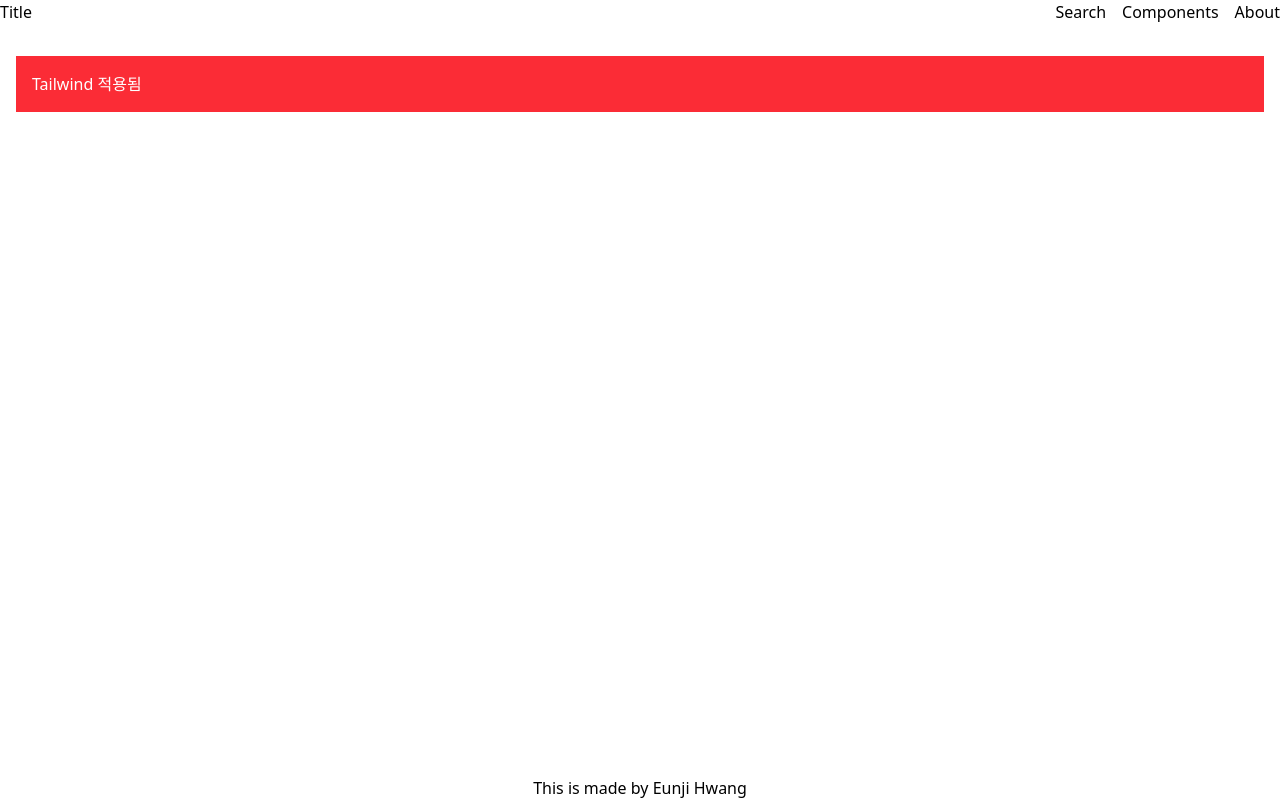
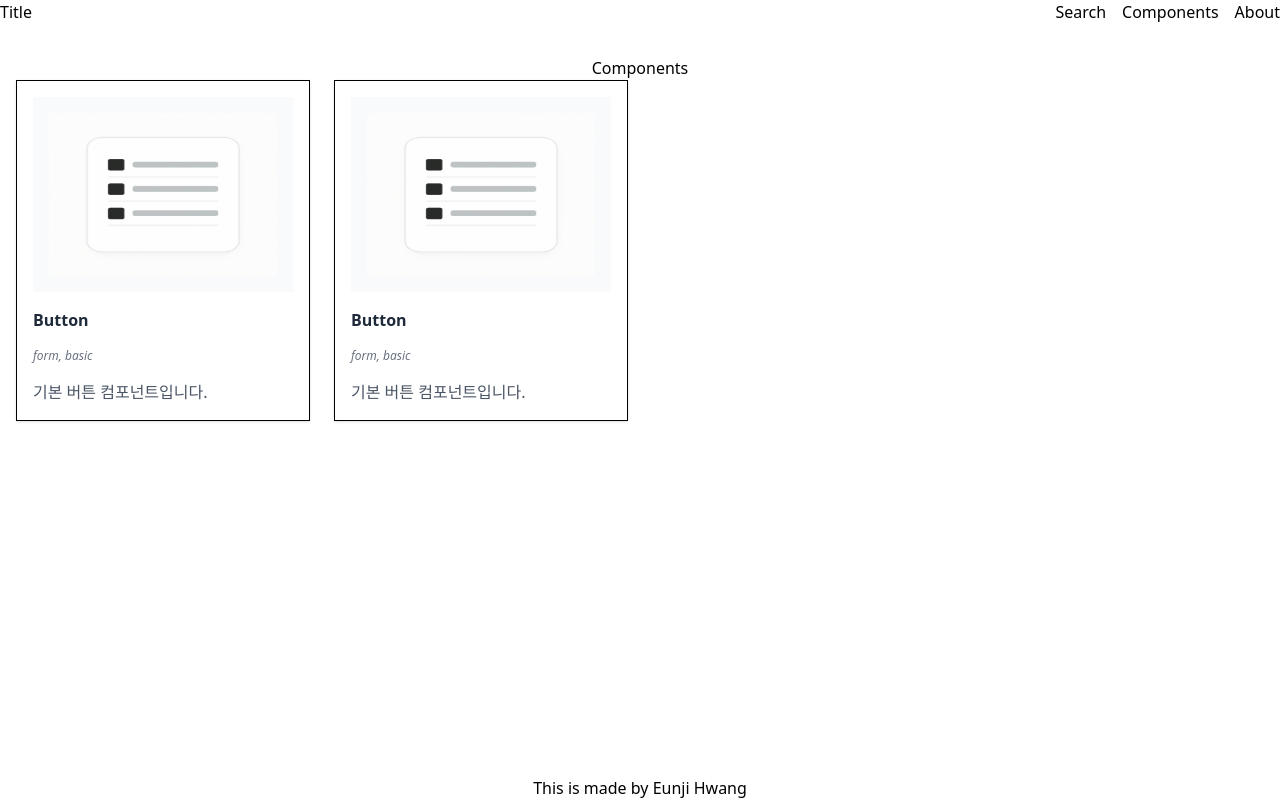
Before and after one commit to dmswl6310/comp_plus, a React (Vite) app: page /components in a window 1280 px wide. Built offline with nearby package versions, Linux system fonts and the light colour scheme.

Commit message:
feat: 리스트뷰와 리스트뷰에 표시되는 카드 추가

```diff
--- /dev/null
+++ b/src/components/ComponentCard.tsx
@@ -0,0 +1,24 @@
+import { ComponentInfo } from "@/types/component.types";
+
+
+const ComponentCard=({info}:{info:ComponentInfo})=>{
+    return (
+        <div className="border p-4 bg-white shadow hover:shadow-md transition flex flex-col gap-4 ">
+            <div className="w-full aspect-[4/3] overflow-hidden bg-gray-50">
+            <img src={info.image}
+            alt={`${info.name}`}
+            className="w-full h-full object-contiain p-4"
+            />
+            </div>
+            <h3 className="text-gray-800 font-bold">{info.name}</h3>
+            {info.tags&&(
+            <p className="text-xs italic text-gray-500">
+            {info.tags.join(', ')}
+            </p>
+            )}
+            <p className="text-gray-600">{info.description}</p>
+        </div>
+    )
+}
+
+export default ComponentCard;
--- /dev/null
+++ b/src/components/ComponentList.tsx
@@ -0,0 +1,13 @@
+import { ComponentInfo } from "@/types/component.types";
+import ComponentCard from "./ComponentCard";
+
+
+const ComponentList=({items}: {items:ComponentInfo[]})=>{
+    return (
+        <ul className="grid grid-cols-1 sm:grid-cols-2 lg:grid-cols-3 xl:grid-cols-4 gap-6">
+            {items.map((item)=>(<li><ComponentCard key={item.id} info={item}/></li>))}
+        </ul>
+    )
+}
+
+export default ComponentList;
--- /dev/null
+++ b/src/components/common/PageTitle.tsx
@@ -0,0 +1,11 @@
+const PageTitle = ({title}:{title:string}) => {
+  return (
+    <div className="flex justify-center items-center">
+      <h1 >
+        {title}
+      </h1>
+    </div>
+  );
+};
+
+export default PageTitle;
--- /dev/null
+++ b/src/data/componentDatas.ts
@@ -0,0 +1,23 @@
+import { ComponentInfo } from "@/types/component.types";
+import listThumbnail from "@assets/list-thumbnail.png";
+
+export const componentData: ComponentInfo[] = [
+	{
+    id: 'button1',
+    name: 'Button',
+    tags: ['form', 'basic'],
+    image: listThumbnail,
+    updatedAt: new Date(),
+    description: '기본 버튼 컴포넌트입니다.',
+    code: "<button>Click me</button>",
+    },
+    {
+    id: 'button2',
+    name: 'Button',
+    tags: ['form', 'basic'],
+    image: listThumbnail,
+    updatedAt: new Date(),
+    description: '기본 버튼 컴포넌트입니다.',
+    code: "<button>Click me</button>",
+    }
+];
--- a/src/pages/Components.tsx
+++ b/src/pages/Components.tsx
@@ -1,5 +1,16 @@
+import PageTitle from "@/components/common/PageTitle"
+import ComponentList from "@/components/ComponentList"
+import { componentData } from "@/data/componentDatas"
+
+
+
 const Components=()=>{
-    return <div className="bg-red-500 text-white p-4">Tailwind 적용됨</div>
+    return(
+    <div>
+        <PageTitle title="Components"/>
+        <ComponentList items={componentData}/>
+    </div>
+    )
 }
 
 export default Components
--- /dev/null
+++ b/src/types/component.types.ts
@@ -0,0 +1,15 @@
+export type ComponentInfo = {
+    id: string;            // 라우팅이나 key로 쓸 고유id
+    name: string;          // UI에 보여질 실제 컴포넌트 이름
+    tags?: string[];       // 검색/필터용 태그 (ex. form, basic)
+    image: string;
+
+    updatedAt: Date;  // 마지막 수정날짜
+    description: string;   // 컴포넌트 설명
+    code: string;          // 사용 예시 코드
+
+    // 아직 미정
+    //  preview: React.ReactNode;
+};
+
+export type ComponentTag='form' | 'basic'|'etc'
```
Also changed, not shown: src/assets/list-thumbnail.png (added).
